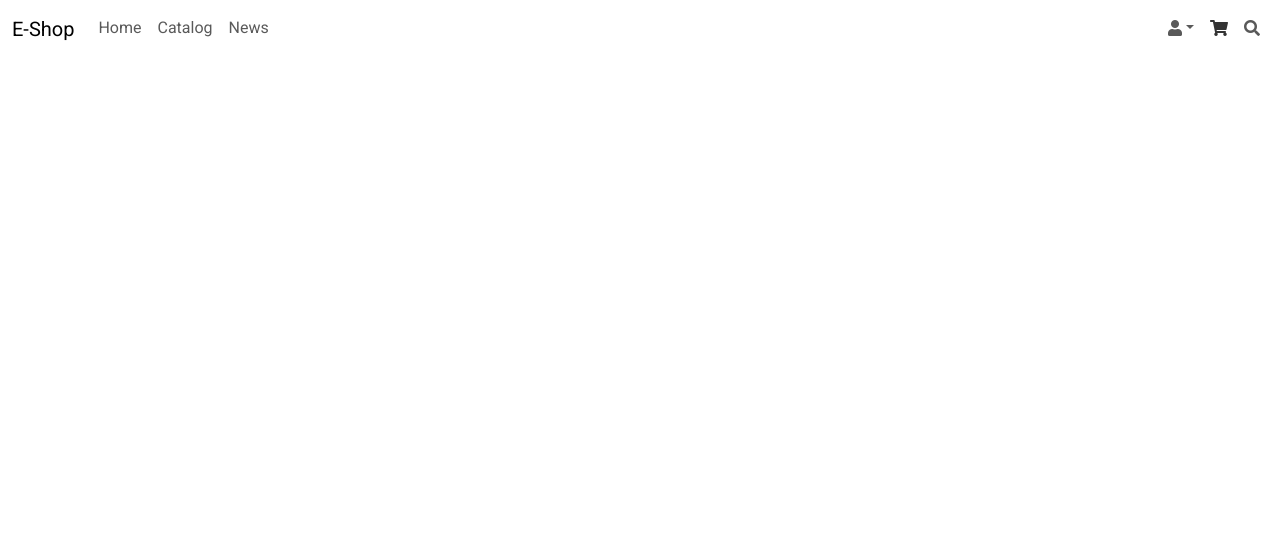
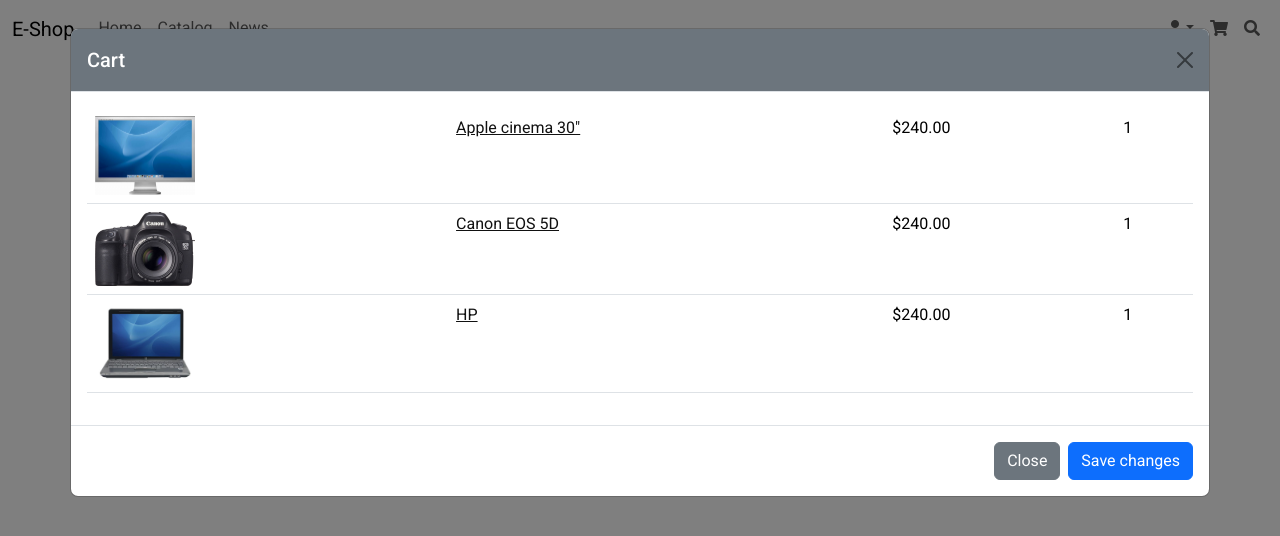
Before and after one commit to AnatoliyVinokurov/LandingLaptopsStoreOnBootstrap, a plain HTML site: page index.html in a window 1280 px wide. Both pictures are taken after a click on the link 1219 px from the left and 28 px from the top of the page. Drawn offline with nearby package versions, Linux system fonts and the light colour scheme.

Commit message:
added modal of cart

```diff
--- a/css/style.css
+++ b/css/style.css
@@ -27,17 +27,18 @@ a:hover {
 }
 
 /*Header*/
-.navbar-light .navbar-nav .nav-link{
+.navbar-light .navbar-nav .nav-link {
     color: #111;
     font-weight: 500;
     text-transform: uppercase;
 }
-.navbar-nav .dropdown-menu{
+
+.navbar-nav .dropdown-menu {
     right: 0;
     left: auto;
 }
 
-.top-menu li a::after{
+.top-menu li a::after {
     content: '';
     display: block;
     width: 100%;
@@ -47,6 +48,15 @@ a:hover {
     transform: scale(0);
 }
 
-.top-menu li a:hover::after{
+.top-menu li a:hover::after {
     transform: scale(1);
 }
+
+/*--Header--*/
+
+/*Cart*/
+.modal-body img {
+    max-width: 100px;
+}
+
+/*--Cart--*/
--- a/index.html
+++ b/index.html
@@ -50,7 +50,50 @@
                         </ul>
                     </li>
                     <li class="nav-item">
-                        <a class="nav-link" href="#"><i class="fas fa-shopping-cart"></i></a>
+                        <a class="nav-link" href="#" data-bs-toggle="modal" data-bs-target="#modal-cart"><i
+                                class="fas fa-shopping-cart"></i></a>
+                        <!-- Modal -->
+                        <div class="modal fade" id="modal-cart" tabindex="-1" aria-labelledby="exampleModalLabel"
+                            aria-hidden="true">
+                            <div class="modal-dialog modal-xl">
+                                <div class="modal-content">
+                                    <div class="modal-header bg-secondary text-white">
+                                        <h5 class="modal-title fs-5" id="exampleModalLabel">Cart</h5>
+                                        <button type="button" class="btn-close" data-bs-dismiss="modal"
+                                            aria-label="Close"></button>
+                                    </div>
+                                    <div class="modal-body">
+                                        <table class="table">
+                                            <tbody>
+                                                <tr>
+                                                    <td><img src="./img/products/apple_cinema_30.jpg" alt=""></td>
+                                                    <td><a href="#">Apple cinema 30"</a></td>
+                                                    <td>$240.00</td>
+                                                    <td>1</td>
+                                                </tr>
+                                                <tr>
+                                                    <td><img src="./img/products/canon_eos_5d_1.jpg" alt=""></td>
+                                                    <td><a href="#">Canon EOS 5D</a></td>
+                                                    <td>$240.00</td>
+                                                    <td>1</td>
+                                                </tr>
+                                                <tr>
+                                                    <td><img src="./img/products/hp_1.jpg" alt=""></td>
+                                                    <td><a href="#">HP</a></td>
+                                                    <td>$240.00</td>
+                                                    <td>1</td>
+                                                </tr>
+                                            </tbody>
+                                        </table>
+                                    </div>
+                                    <div class="modal-footer">
+                                        <button type="button" class="btn btn-secondary"
+                                            data-bs-dismiss="modal">Close</button>
+                                        <button type="button" class="btn btn-primary">Save changes</button>
+                                    </div>
+                                </div>
+                            </div>
+                        </div>
                     </li>
                     <li class="nav-item">
                         <a class="nav-link" href="#"><i class="fas fa-search"></i></a>
```
Also changed, not shown: img/products/1.jpg (added), img/products/2.jpg (added), img/products/3.jpg (added), img/products/4.jpg (added), img/products/apple_cinema_30.jpg (added), img/products/canon_eos_5d_1.jpg (added), img/products/hp_1.jpg (added), img/products/imac_1.jpg (added), img/products/iphone_1.jpg (added).
